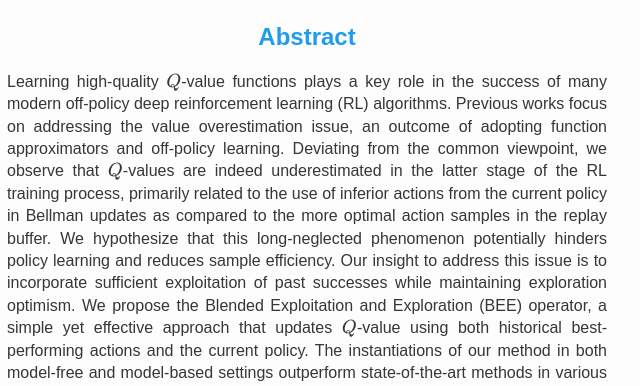
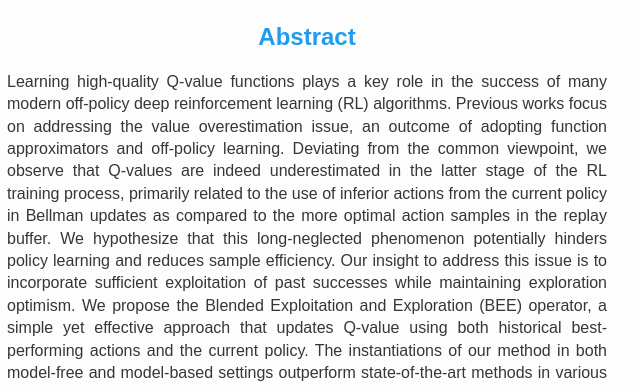
Before and after one commit to jity16/BEE, a plain HTML site: page index.html in a window 1280 px wide. Shown: the part 399-785 px from the top of the page, 333-973 px from the left. Drawn offline with nearby package versions, Linux system fonts and the light colour scheme; some packages are replaced by stand-ins of ours; a web font is replaced by a local one.

Commit message:
Update index.html

```diff
--- a/index.html
+++ b/index.html
@@ -51,13 +51,13 @@
 	<div>
 		<h2>Abstract</h2>
 		<p class="abstract">
-			Learning high-quality $Q$-value functions plays a key role in the success of many modern off-policy deep reinforcement learning (RL) algorithms.
+			Learning high-quality Q-value functions plays a key role in the success of many modern off-policy deep reinforcement learning (RL) algorithms.
 			Previous works focus on addressing the value overestimation issue, an outcome of adopting function approximators and off-policy learning.
-			Deviating from the common viewpoint, we observe that $Q$-values are indeed underestimated in the latter stage of the RL training process,
+			Deviating from the common viewpoint, we observe that Q-values are indeed underestimated in the latter stage of the RL training process,
 			primarily related to the use of inferior actions from the current policy in Bellman updates as compared to the more optimal action samples in the replay buffer.
 			We hypothesize that this long-neglected phenomenon potentially hinders policy learning and reduces sample efficiency.
 			Our insight to address this issue is to incorporate sufficient exploitation of past successes while maintaining exploration optimism.
-			We propose the Blended Exploitation and Exploration (BEE) operator, a simple yet effective approach that updates $Q$-value using both historical best-performing actions and the current policy.
+			We propose the Blended Exploitation and Exploration (BEE) operator, a simple yet effective approach that updates Q-value using both historical best-performing actions and the current policy.
 			The instantiations of our method in both model-free and model-based settings outperform state-of-the-art methods in various continuous control tasks and  achieve strong performance in failure-prone scenarios and real-world robot tasks.
 		</p>
 	</div>
```
